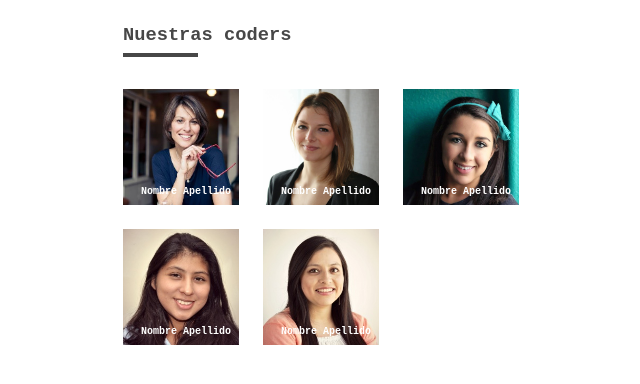
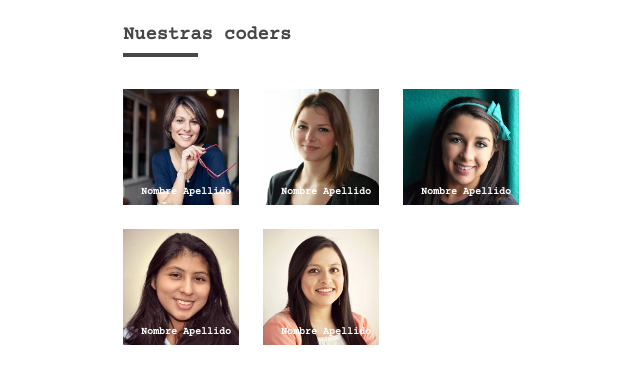
Before and after one commit to AndreaChumioque/Nuestras-coders, a plain HTML site: page index.html in a window 1280 px wide. Shown: the full height of the page, 94-734 px from the left. Drawn offline with Linux system fonts and the light colour scheme.

Commit message:
corrigiendo tipografia

```diff
--- a/css/main.css
+++ b/css/main.css
@@ -1,10 +1,10 @@
-/* @font-face {
-    font-family: 'Courier Prime', monospace;
+@font-face {
+    font-family: 'Courier-Prime';
     src: url('../assets/fonts/Courier-Prime.ttf');
-} */
+}
 
 main {
-    font-family: 'Courier Prime', monospace;
+    font-family: 'Courier-Prime', monospace;
     margin: 0 auto;
     width: 900px;
     padding: 15px;
```
